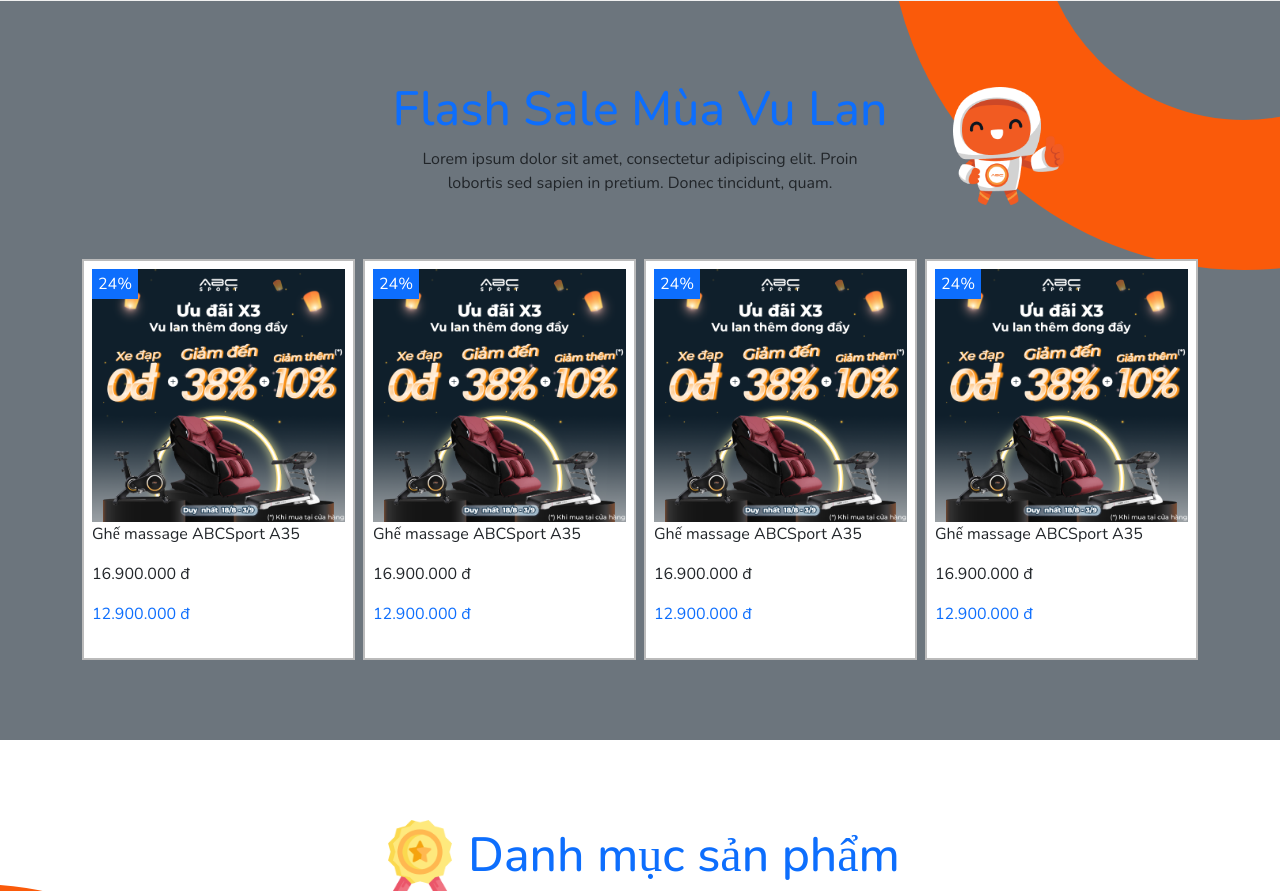
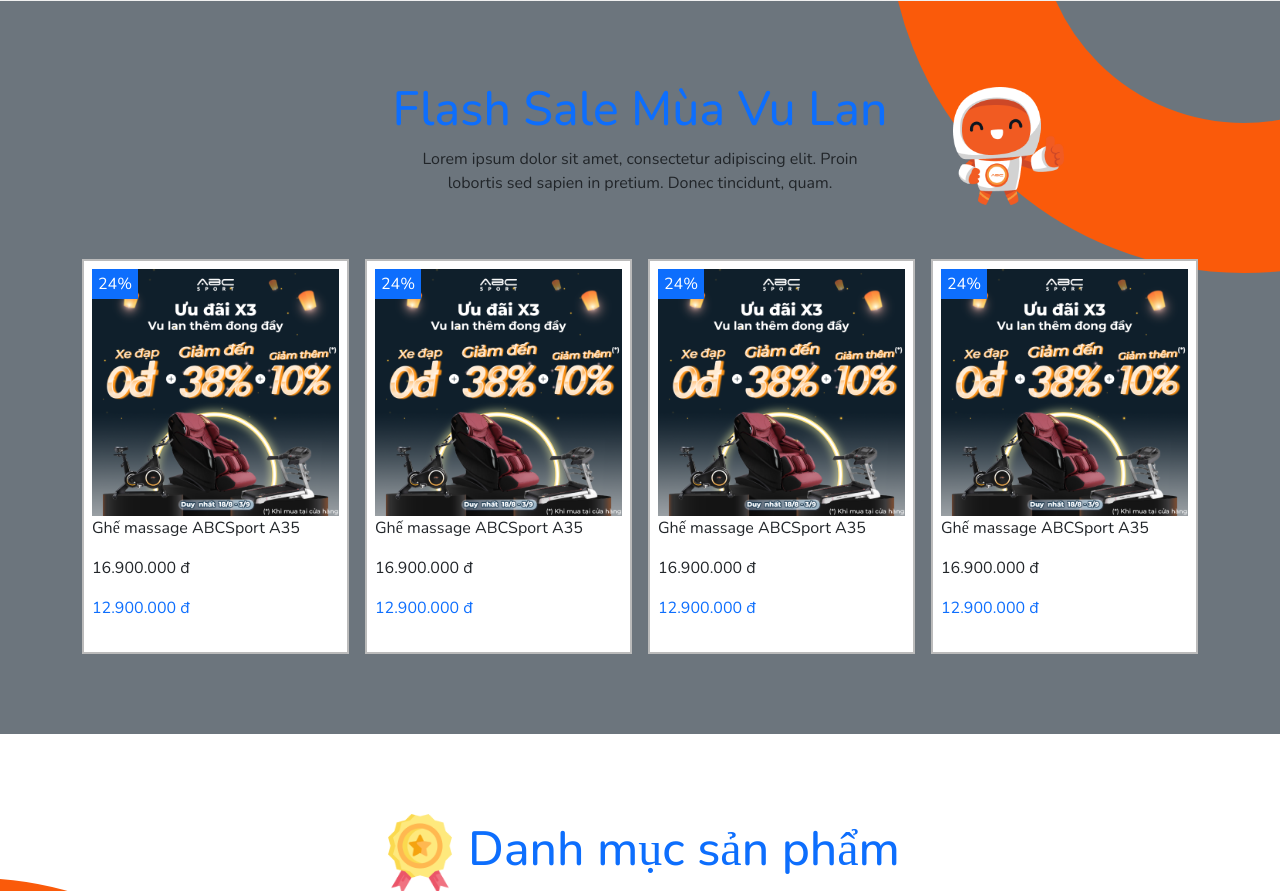
Before and after one commit to ggbb0711/VietDataTakehome, a plain HTML site: page index.html in a window 1280 px wide. Shown: the part 851-1742 px from the top of the page. Drawn offline with nearby package versions, Linux system fonts and the light colour scheme.

Commit message:
Remove svg files

```diff
--- a/index.html
+++ b/index.html
@@ -228,8 +228,9 @@
                     <img class="sales-section-mascot d-md-block d-none" src="./assets/images/SalesSectionMascot.png" alt="sales-section-mascot">
                 </div>
 
-                <div id="salesCarousel" class="carousel d-flex gap-2 mt-5">
-                    <div class="product-card">
+                <div id="salesCarousel" class="multi-col-carousel position-relative">
+                    <div class="multi-col-carousel-inner mt-5">
+                        <div class="product-card multi-col-carousel-col active-col">
                             <div class="product-card-img-container">
                                 <div class="product-card-sales-off bg-primary">24%</div>
                                 <img class="product-card-img" src="./assets/images/SaleImg1.png" alt="product-Ghe-Message-ABCSport-A35" class="product-card-img">
@@ -238,7 +239,7 @@
                             <p>16.900.000 đ</p>
                             <p class="text-primary">12.900.000 đ</p>
                         </div>
-                    <div class="product-card">
+                        <div class="product-card multi-col-carousel-col">
                             <div class="product-card-img-container">
                                 <div class="product-card-sales-off bg-primary">24%</div>
                                 <img class="product-card-img" src="./assets/images/SaleImg1.png" alt="product-Ghe-Message-ABCSport-A35" class="product-card-img">
@@ -247,7 +248,7 @@
                             <p>16.900.000 đ</p>
                             <p class="text-primary">12.900.000 đ</p>
                         </div>
-                    <div class="product-card">
+                        <div class="product-card multi-col-carousel-col">
                             <div class="product-card-img-container">
                                 <div class="product-card-sales-off bg-primary">24%</div>
                                 <img class="product-card-img" src="./assets/images/SaleImg1.png" alt="product-Ghe-Message-ABCSport-A35" class="product-card-img">
@@ -256,7 +257,7 @@
                             <p>16.900.000 đ</p>
                             <p class="text-primary">12.900.000 đ</p>
                         </div>
-                    <div class="product-card">
+                        <div class="product-card multi-col-carousel-col">
                             <div class="product-card-img-container">
                                 <div class="product-card-sales-off bg-primary">24%</div>
                                 <img class="product-card-img" src="./assets/images/SaleImg1.png" alt="product-Ghe-Message-ABCSport-A35" class="product-card-img">
@@ -264,6 +265,7 @@
                             <p>Ghế massage ABCSport A35</p>
                             <p>16.900.000 đ</p>
                             <p class="text-primary">12.900.000 đ</p>
+                        </div>
                     </div>
                 </div>
             </div>
--- a/script.js
+++ b/script.js
@@ -1,3 +1,32 @@
+//Multi column carousel
+
+//Setup the carousel
+function setUpMultiColCarousel(multiColCarouselId,breakPoints){
+    const carousel = document.getElementById(multiColCarouselId)
+    const colEls = carousel.querySelectorAll(".multi-col-carousel-inner .multi-col-carousel-col")
+
+    let colSize = 1
+    let currentViewportWidth = window.innerWidth
+
+    if(breakPoints.lg>0&&currentViewportWidth>=992) colSize=breakPoints.lg
+    else if(breakPoints.md>0&&currentViewportWidth>=768) colSize = breakPoints.md
+    else if(breakPoints.sm>0&&currentViewportWidth>=576) colSize = breakPoints.sm
+
+    const gapSize = Number(window.getComputedStyle(carousel.querySelector(".multi-col-carousel-inner")).gap.replace("px",""))
+    const colWidth = (carousel.offsetWidth/colSize) - gapSize
+
+    colEls.forEach(el=>{
+        el.style.width = colWidth
+    })
+}
+
+const salesCarouselBreakPoints = {
+    md:3,
+    sm:2,
+}
+setUpMultiColCarousel("salesCarousel",salesCarouselBreakPoints)
+window.addEventListener("resize",(e)=>setUpMultiColCarousel("salesCarousel",salesCarouselBreakPoints))
+
 //Shifting underline navigation for showroom section
 function moveUnderLine(underlineEl,activeElementToTarget){
     const activeElement = document.querySelector(activeElementToTarget)
--- a/style.css
+++ b/style.css
@@ -18,6 +18,16 @@
 
 ul{
     padding-left: 0px;
+}
+
+.multi-col-carousel{
+    max-width: 100%;
+    overflow: hidden;
+}
+
+.multi-col-carousel-inner{
+    display: flex;
+    gap: 16px;
 }
 
 .section-header{
@@ -111,7 +121,6 @@
     background-color: white;
     padding: 8px 8px 16px 8px;
     border: 2px solid rgba(128, 128, 128, 0.537);
-    flex: 1;
     cursor: pointer;
 }
 
```
Also changed, not shown: assets/svg/ArrowDown.svg (deleted), assets/svg/CircleOrange.svg (deleted), assets/svg/Facebook.svg (deleted), assets/svg/LongArrowLeft.svg (deleted), assets/svg/LongArrowRight.svg (deleted), assets/svg/OrangeCircleDark.svg (deleted), assets/svg/OrangeCircleShowRoom.svg (deleted), assets/svg/RightArrow.svg (deleted), assets/svg/Shop.svg (deleted), assets/svg/ShoppingCart.svg (deleted), assets/svg/User.svg (deleted), assets/svg/Whatsapp.svg (deleted), assets/svg/Youtube.svg (deleted), assets/svg/instagram.svg (deleted), 1 more files. Lines whose indentation alone changed are shown as unchanged.
